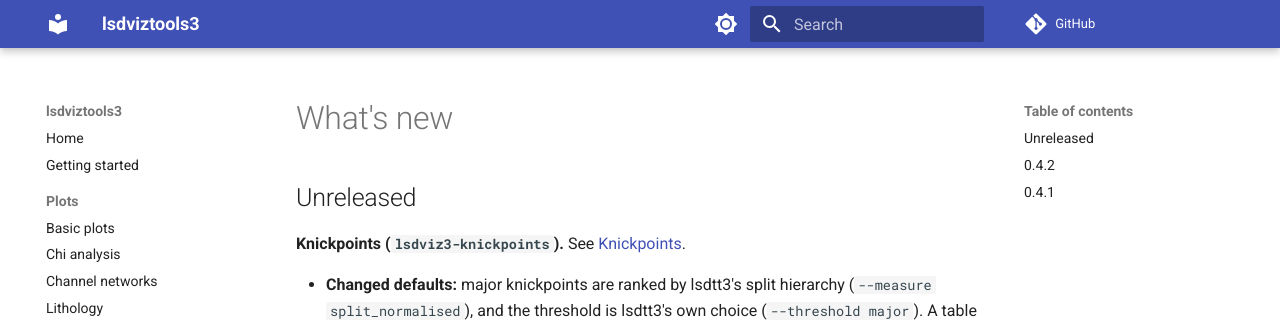
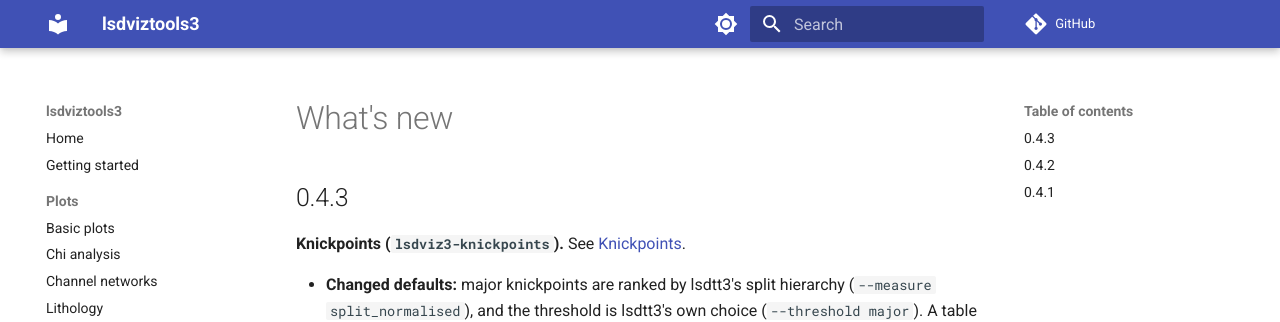
Before and after one commit to LSDtopotools/lsdviztools3, an MkDocs documentation site: the page built from docs/changes.md, in a window 1280 px wide and 900 px high. Shown: the top 322 px of the window. Built offline with MkDocs 1.6.1 and Material for MkDocs 9.7.7, drawn with Linux system fonts in a browser that asks for light colours; comment, search, counter and statistics services are not loaded.

Commit message:
Version 0.4.3

```diff
--- a/docs/changes.md
+++ b/docs/changes.md
@@ -1,6 +1,6 @@
 # What's new
 
-## Unreleased
+## 0.4.3
 
 **Knickpoints (`lsdviz3-knickpoints`).** See [Knickpoints](chi_analysis.md#knickpoints-lsdviz3-knickpoints).
 
--- a/lsdviztools3/__init__.py
+++ b/lsdviztools3/__init__.py
@@ -5,7 +5,7 @@ thin PyGMT render layer (``lsdviztools3.render``). Statistics (x-y) plotting is
 deferred (see ``lsdviztools3.charts``).
 """
 
-__version__ = "0.4.2"
+__version__ = "0.4.3"
 
 # TODO: curate top-level re-exports once the render API stabilises, e.g.
 #   from .render.hillshade import render_hillshade
```
Also changed, not shown: README.md (+2 -2 lines).
